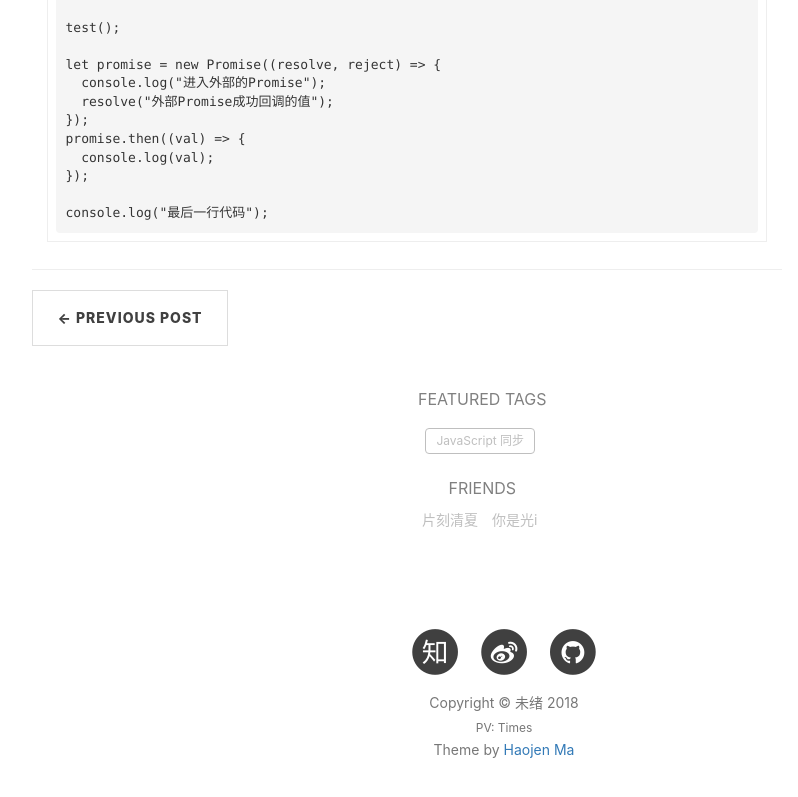
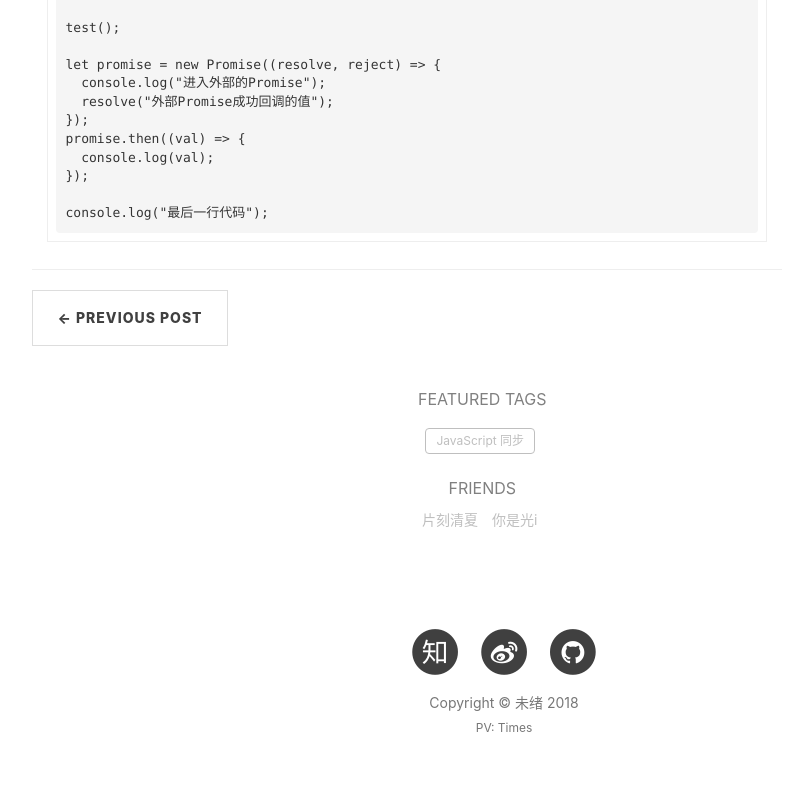
Before and after one commit to simo-an/weixublog.github.io, a plain HTML site: page 2018/07/20/有关JavaScript中的async&await/index.html in a window 1280 px wide. Shown: the part 936-1733 px from the top of the page, without its empty margins (136-934 px from the left). Drawn offline with nearby package versions, Linux system fonts and the light colour scheme; some packages are replaced by stand-ins of ours; a script that the page names is missing.

Commit message:
Site updated: 2018-08-18 20:42:02

```diff
--- a/2018/07/20/有关JavaScript中的async&await/index.html
+++ b/2018/07/20/有关JavaScript中的async&await/index.html
@@ -310,7 +310,7 @@
                     <br>
                     <span id="busuanzi_container_site_pv" style="font-size: 12px;">PV: <span id="busuanzi_value_site_pv"></span> Times</span>
                     <br>
-                    Theme by <a href="https://haojen.github.io/">Haojen Ma</a>
+                    <!-- Theme by <a href="https://haojen.github.io/">Haojen Ma</a> -->
                 </p>
 
             </div>
```
Also changed, not shown: 2018/07/21/有关JavaScript中的尾调用优化/index.html (+1 -1 lines), 2018/07/22/JavaScript中的Promise对象/index.html (+1 -1 lines), 2018/08/18/Linux下安装Nginx/index.html (+1 -1 lines), archives/2018/07/index.html (+1 -1 lines), archives/2018/08/index.html (+1 -1 lines), archives/2018/index.html (+1 -1 lines), archives/index.html (+1 -1 lines), index.html (+1 -1 lines), tags/JavaScript-Promise/index.html (+1 -1 lines), tags/JavaScript-代码优化/index.html (+1 -1 lines), tags/JavaScript-同步/index.html (+1 -1 lines), tags/Linux-Nginx/index.html (+1 -1 lines).
